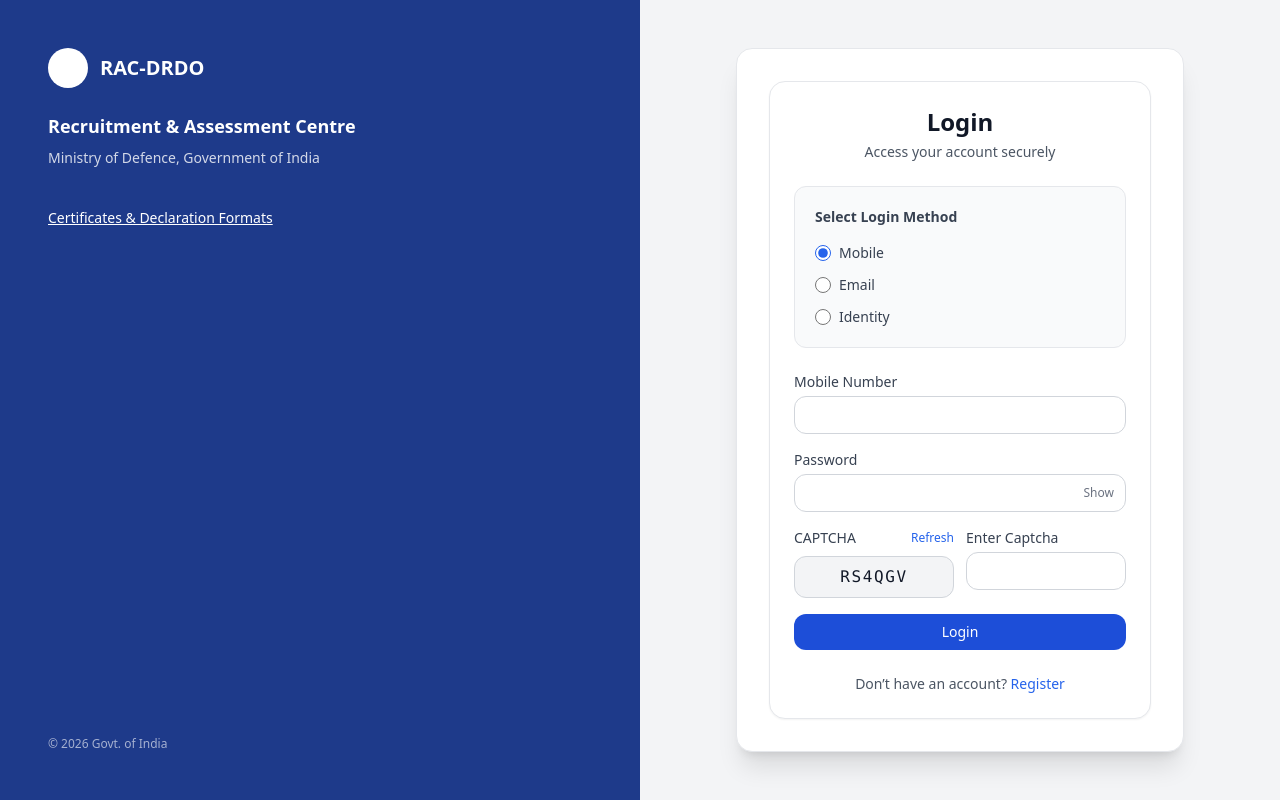
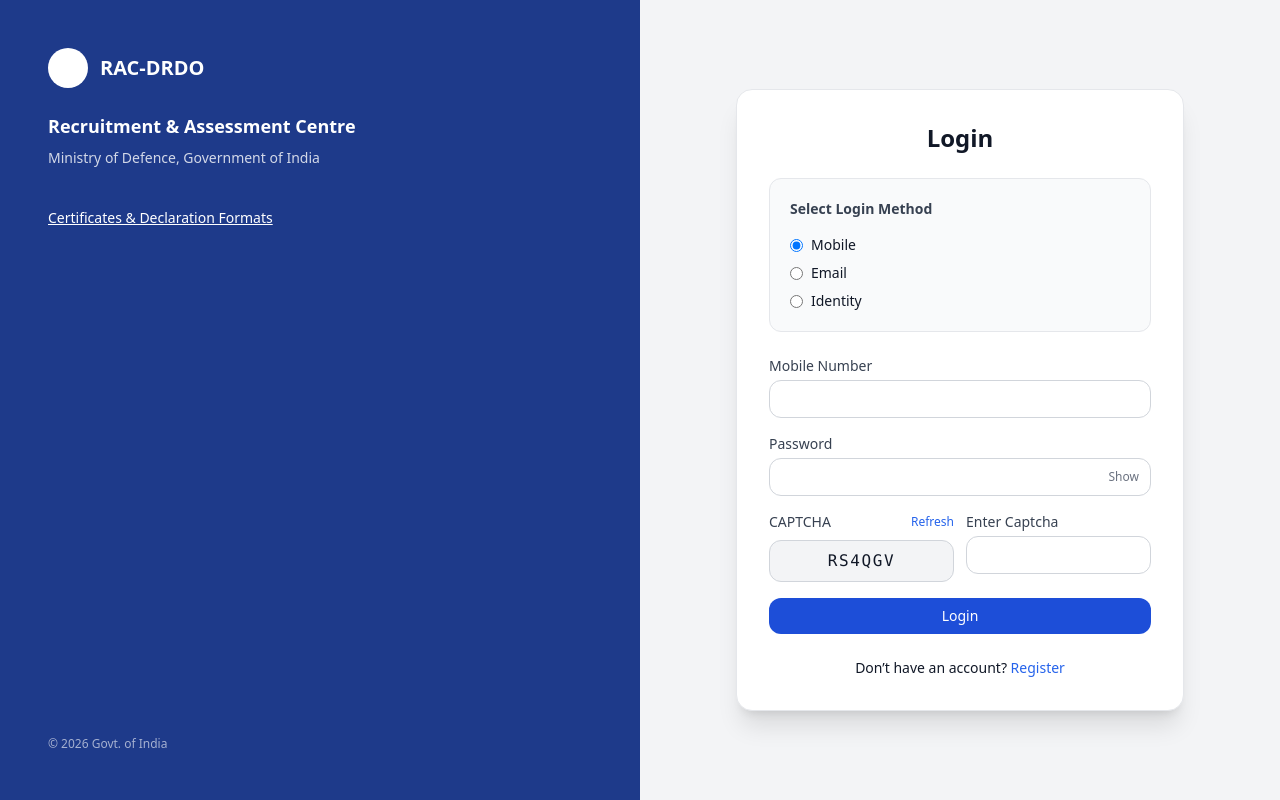
Before and after one commit to Harshita-Kashyap/MINOR-PROJECT---Final, a React (Vite) app in the folder rac-frontend/: page /login in a window 1280 px wide. Built offline with nearby package versions, Linux system fonts and the light colour scheme.

Commit message:
role based login system

```diff
--- a/rac-frontend/src/features/auth/pages/Login.jsx
+++ b/rac-frontend/src/features/auth/pages/Login.jsx
@@ -36,7 +36,7 @@
     setForm({ ...form, [e.target.name]: e.target.value });
   };
 
-  const handleSubmit = async (e) => {
+  const handleSubmit = async (e) => { // Added async
     e.preventDefault();
 
     const validationErrors = validateLogin(form, captchaText, loginType);
@@ -47,25 +47,46 @@
     let loginId = "";
     if (loginType === "mobile") loginId = form.mobile;
     else if (loginType === "email") loginId = form.email;
-    else loginId = form.roll;
+    else loginId = form.roll; // Using roll for identity-based lookup
 
     try {
-      const response = await fetch("http://localhost:5000/login", {
+      // Sending login request to the backend
+      const response = await fetch("http://localhost:5000/api/login", {
         method: "POST",
         headers: { "Content-Type": "application/json" },
         body: JSON.stringify({
           loginId,
           password: form.password,
-          loginType,
+          loginType
         }),
       });
 
       const data = await response.json();
 
       if (response.ok && data.success) {
-        login(loginId, form.password, form.role);
+        // If MySQL returns success, update the local Auth state
+        if (response.ok && data.role) {
+
+  // 🔥 Save full user data (IMPORTANT)
+  localStorage.setItem("user", JSON.stringify(data));
+
+  // 🔥 Update auth state (optional but fine)
+  login(loginId, form.password, data.role);
+
+  // 🔥 ROLE BASED REDIRECT
+  if (data.role === "admin") {
+    navigate("/admin");
+  } else if (data.role === "selector") {
+    navigate("/selector");
+  } else {
     navigate("/applicant");
+  }
+
 } else {
+  alert(data.message || "Invalid credentials");
+}
+      } else {
+        // If MySQL returns no user found or wrong password
         alert(data.message || "You are not registered or credentials invalid.");
       }
     } catch (err) {
@@ -76,57 +97,36 @@
 
   return (
     <AuthLayout>
-      <form
-        onSubmit={handleSubmit}
-        className="space-y-6 rounded-2xl border border-gray-200 bg-white p-6 shadow-sm transition-colors dark:border-gray-700 dark:bg-gray-800"
-      >
+      <form onSubmit={handleSubmit} className="space-y-6">
+
         {/* HEADER */}
         <div className="text-center">
-          <h2 className="text-2xl font-semibold text-gray-900 dark:text-white">
-            Login
-          </h2>
-          <p className="mt-1 text-sm text-gray-600 dark:text-gray-300">
-            Access your account securely
-          </p>
+          <h2 className="text-2xl font-semibold">Login</h2>
         </div>
 
         {/* LOGIN TYPE */}
         <AuthSection title="Select Login Method">
-          <div className="space-y-3 text-sm text-gray-700 dark:text-gray-200">
+          <div className="space-y-2 text-sm">
             <label className="flex items-center gap-2 cursor-pointer">
-              <input
-                type="radio"
-                checked={loginType === "mobile"}
-                onChange={() => setLoginType("mobile")}
-                className="h-4 w-4 accent-blue-600"
-              />
-              <span>Mobile</span>
+              <input type="radio" checked={loginType === "mobile"} onChange={() => setLoginType("mobile")} />
+              Mobile
             </label>
 
             <label className="flex items-center gap-2 cursor-pointer">
-              <input
-                type="radio"
-                checked={loginType === "email"}
-                onChange={() => setLoginType("email")}
-                className="h-4 w-4 accent-blue-600"
-              />
-              <span>Email</span>
+              <input type="radio" checked={loginType === "email"} onChange={() => setLoginType("email")} />
+              Email
             </label>
 
             <label className="flex items-center gap-2 cursor-pointer">
-              <input
-                type="radio"
-                checked={loginType === "identity"}
-                onChange={() => setLoginType("identity")}
-                className="h-4 w-4 accent-blue-600"
-              />
-              <span>Identity</span>
+              <input type="radio" checked={loginType === "identity"} onChange={() => setLoginType("identity")} />
+              Identity
             </label>
           </div>
         </AuthSection>
 
         {/* FORM */}
         <div className="space-y-4">
+
           {loginType === "mobile" && (
             <Input
               label="Mobile Number"
@@ -148,7 +148,7 @@
           )}
 
           {loginType === "identity" && (
-            <AuthSection>
+            <AuthSection >
               <IdentityFields
                 form={form}
                 errors={errors}
@@ -167,10 +167,13 @@
           />
 
          <div className="flex flex-col sm:flex-row gap-3 w-full">
+
+          {/* Captcha Display */}
           <div className="flex-1">
             <Captcha setCaptchaText={setCaptchaText} />
           </div>
 
+          {/* Input */}
           <div className="flex-1">
             <Input
               label="Enter Captcha"
@@ -181,23 +184,23 @@
               error={errors.captcha}
             />
           </div>
+
         </div>
 
           <Button type="submit" fullWidth>
             Login
           </Button>
+
         </div>
 
         {/* FOOTER */}
-        <p className="text-sm text-center text-gray-600 dark:text-gray-300">
+        <p className="text-sm text-center">
           Don’t have an account?{" "}
-          <Link
-            to="/register"
-            className="font-medium text-blue-600 hover:underline dark:text-blue-400"
-          >
+          <Link to="/register" className="text-blue-600 hover:underline">
             Register
           </Link>
         </p>
+
       </form>
     </AuthLayout>
   );
--- a/rac-frontend/src/routes/AppRoutes.jsx
+++ b/rac-frontend/src/routes/AppRoutes.jsx
@@ -1,3 +1,4 @@
+const user = JSON.parse(localStorage.getItem("user"));
 import { BrowserRouter, Routes, Route } from "react-router-dom";
 
 import Login from "../features/auth/pages/Login";
--- a/rac-frontend/src/routes/ProtectedRoute.jsx
+++ b/rac-frontend/src/routes/ProtectedRoute.jsx
@@ -3,14 +3,17 @@
 function ProtectedRoute({ children, allowedRoles }) {
   const user = JSON.parse(localStorage.getItem("user"));
 
-  if (!user) {
-    return <Navigate to="/login" />;
+  // ❌ Not logged in
+  if (!user || !user.role) {
+    return <Navigate to="/login" replace />;
   }
 
-  if (!allowedRoles.includes(user.role)) {
-    return <Navigate to="/login" />;
+  // ❌ Role not allowed
+  if (allowedRoles && !allowedRoles.includes(user.role)) {
+    return <Navigate to="/login" replace />;
   }
 
+  // ✅ Access allowed
   return children;
 }
 
```
Also changed, not shown: 1 other file (tests, documents, lock files or other folders). Lines whose indentation alone changed are shown as unchanged.
